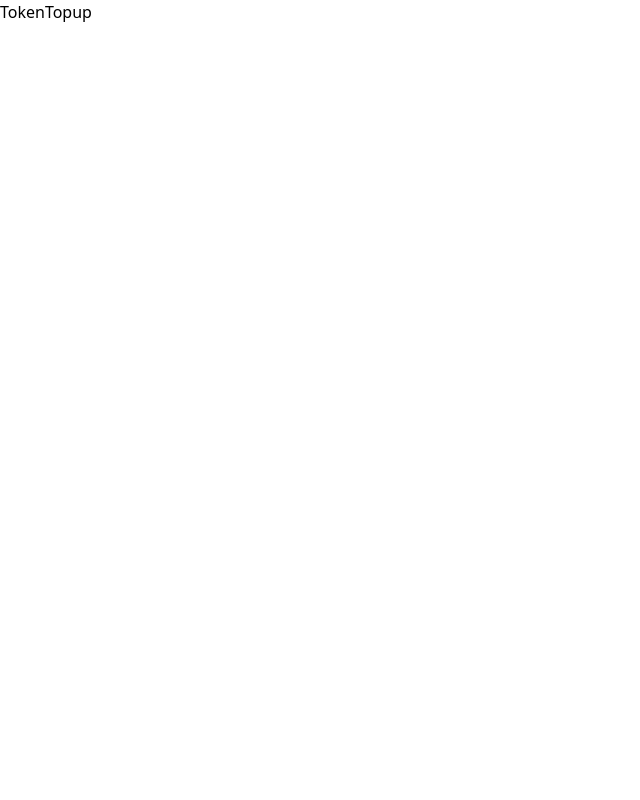
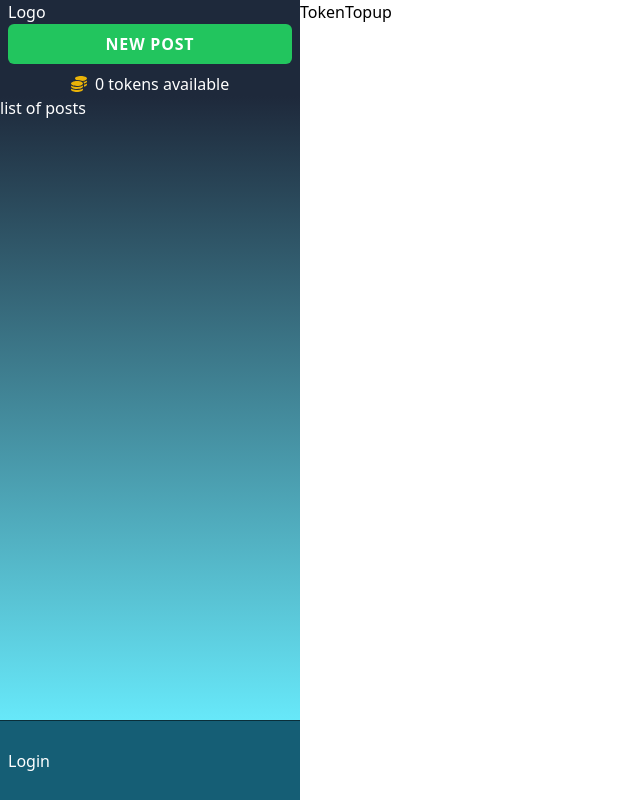
Before and after one commit to sakibsarker/SASS-ai, a Next.js app: page /token-topup in a window 1280 px wide. Shown: the whole page, without its empty margins (0-640 px from the left). Built offline with nearby package versions, Linux system fonts and the light colour scheme; no server answers.

Commit message:
coin icon

```diff
--- a/components/AppLayout/AppLayout.js
+++ b/components/AppLayout/AppLayout.js
@@ -2,6 +2,8 @@ import React from "react";
 import Link from "next/link";
 import Image from "next/image";
 import { useUser } from "@auth0/nextjs-auth0/client";
+import { faCoins } from "@fortawesome/free-solid-svg-icons";
+import { FontAwesomeIcon } from "@fortawesome/react-fontawesome";
 
 export const AppLayout = ({ children }) => {
   const { user, error, isLoading } = useUser();
@@ -9,10 +11,13 @@ export const AppLayout = ({ children }) => {
     <div className="grid grid-cols-[300px_1fr] h-screen max-h-screen">
 
       <div className="flex flex-col text-white overflow-hidden">
-        <div className="bg-slate-800">
+        <div className="bg-slate-800 px-2">
           <div>Logo</div>
-          <div>cta button</div>
-          <div>tokens</div>
+          <Link className="bg-green-500 tracking-wider w-full text-center text-white font-bold cursor-pointer uppercase px-4 py-2 rounded-md hover:bg-green-600 transition-colors block" href='/post/new'>New post</Link>
+          <Link className="block mt-2 text-center" href='/token-topup'>
+            <FontAwesomeIcon icon={faCoins} className="text-yellow-500"/>
+            <span className="pl-1"> 0 tokens available</span>
+         </Link>
         </div>
         <div className="flex-1 overflow-auto bg-gradient-to-b from-slate-800 to-cyan-300">list of posts</div>
         <div className="bg-cyan-800 flex items-center gap-2 border-t border-t-black/50 h-20 px-2">
--- a/pages/token-topup.js
+++ b/pages/token-topup.js
@@ -1,7 +1,13 @@
 import React from 'react'
+import { AppLayout } from '@/components/AppLayout'
 
 export default function TokenTopup() {
   return (
     <div>TokenTopup</div>
   )
 }
+
+
+TokenTopup.getLayout=function getLayout(page,pageProps){
+  return<AppLayout {...pageProps}>{page}</AppLayout>
+}
```
